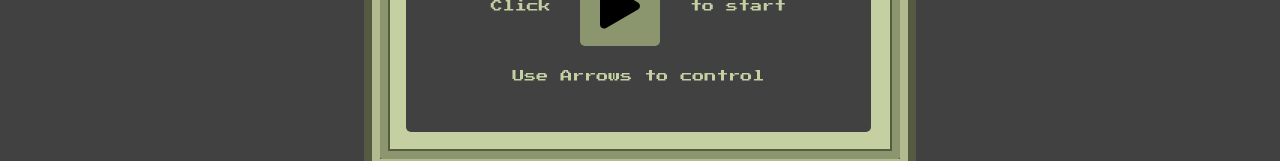
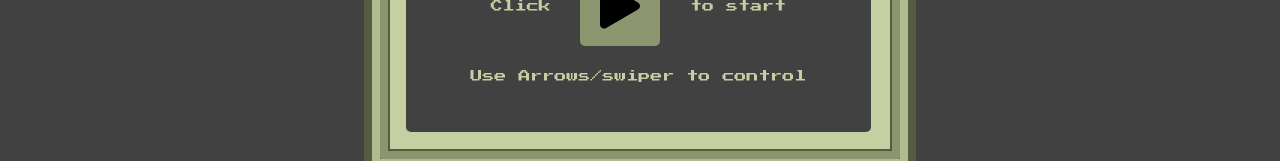
Before and after one commit to tobyonono/snake-typescript, a React (Create React App) app: page / in a window 1280 px wide. Shown: the part 163-324 px from the top of the page. Built offline with nearby package versions, Linux system fonts and the light colour scheme.

Commit message:
remove unused file

```diff
--- a/src/PanelStart/index.tsx
+++ b/src/PanelStart/index.tsx
@@ -21,7 +21,7 @@ const PanelStart = ({fnStart}:Props) => {
       <span>to start</span>
     </div>
 
-    <span className="bottomPart"> Use Arrows to control </span>
+    <span className="bottomPart"> Use Arrows/swiper to control </span>
   </div>
 }
 export default PanelStart
```
Also changed, not shown: 1 other file (tests, documents, lock files or other folders).
